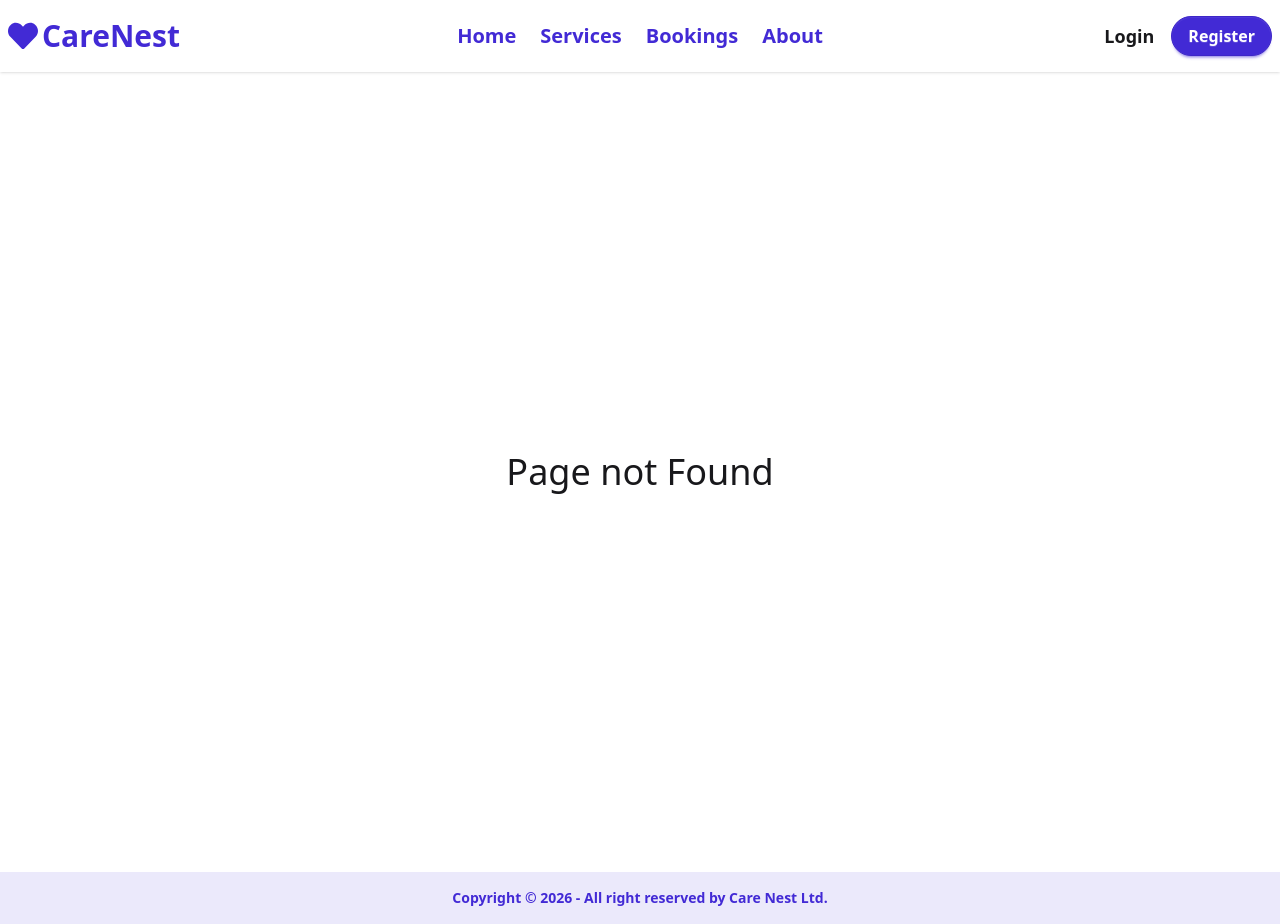
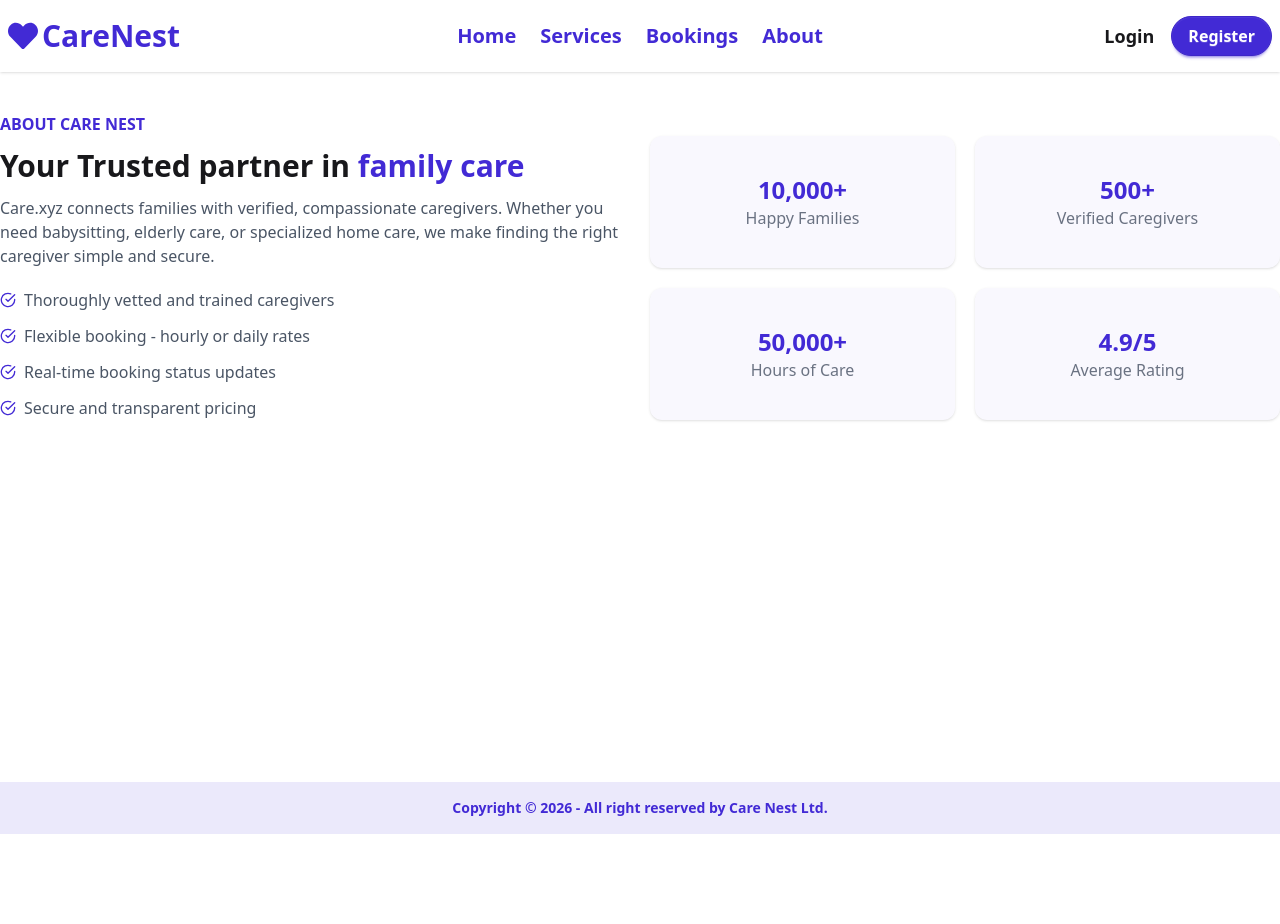
Before and after one commit to rakibhassannayem/care-nest, a Next.js app: page /about in a window 1280 px wide. Before the commit this address had no page. After the commit the page ends 834 px from the top, so only its background shows below. Built offline with nearby package versions, Linux system fonts and the light colour scheme.

Commit message:
about page

```diff
--- /dev/null
+++ b/src/app/about/page.jsx
@@ -0,0 +1,62 @@
+import { FiCheckCircle } from "react-icons/fi";
+
+const page = () => {
+  return (
+    <div className="container mx-auto my-10">
+      <p className="text-primary font-bold">ABOUT CARE NEST</p>
+
+      <div className="flex flex-col sm:flex-row gap-5">
+        <div className="flex-1">
+          <h2 className="text-3xl font-bold my-3">
+            Your Trusted partner in{" "}
+            <span className="text-primary">family care</span>
+          </h2>
+          <p className="text-gray-600">
+            Care.xyz connects families with verified, compassionate caregivers.
+            Whether you need babysitting, elderly care, or specialized home
+            care, we make finding the right caregiver simple and secure.
+          </p>
+
+          <div className="mt-5 space-y-3 text-gray-600">
+            <div className="flex items-center gap-2">
+              <FiCheckCircle className="text-primary" />
+              <p className="">Thoroughly vetted and trained caregivers</p>
+            </div>
+            <div className="flex items-center gap-2">
+              <FiCheckCircle className="text-primary" />
+              <p className="">Flexible booking - hourly or daily rates</p>
+            </div>
+            <div className="flex items-center gap-2">
+              <FiCheckCircle className="text-primary" />
+              <p className="">Real-time booking status updates</p>
+            </div>
+            <div className="flex items-center gap-2">
+              <FiCheckCircle className="text-primary" />
+              <p className="">Secure and transparent pricing</p>
+            </div>
+          </div>
+        </div>
+        <div className="flex-1 grid grid-cols-2 gap-5">
+          <div className="flex flex-col items-center justify-center bg-primary/3 shadow-sm rounded-xl py-5">
+            <span className="text-primary text-2xl font-bold">10,000+</span>
+            <p className="text-gray-500">Happy Families</p>
+          </div>
+          <div className="flex flex-col items-center justify-center bg-primary/3 shadow-sm rounded-xl py-5">
+            <span className="text-primary text-2xl font-bold">500+</span>
+            <p className="text-gray-500">Verified Caregivers</p>
+          </div>
+          <div className="flex flex-col items-center justify-center bg-primary/3 shadow-sm rounded-xl py-5">
+            <span className="text-primary text-2xl font-bold">50,000+</span>
+            <p className="text-gray-500">Hours of Care</p>
+          </div>
+          <div className="flex flex-col items-center justify-center bg-primary/3 shadow-sm rounded-xl py-5">
+            <span className="text-primary text-2xl font-bold">4.9/5</span>
+            <p className="text-gray-500">Average Rating</p>
+          </div>
+        </div>
+      </div>
+    </div>
+  );
+};
+
+export default page;
--- a/src/app/login/page.jsx
+++ b/src/app/login/page.jsx
@@ -1,10 +1,22 @@
-import React from 'react';
+import Logo from "@/components/shared/Logo";
+import React from "react";
 
 const LoginPage = () => {
   return (
-    <div>
-      Login
-    </div>
+    <fieldset className="container mx-auto fieldset bg-base-200 border-base-300 rounded-box w-xs border p-4 mt-10">
+      <div className="mx-auto text-2xl font-bold">
+        <Logo />
+        Login
+      </div>
+
+      <label className="label">Email</label>
+      <input type="email" className="input" placeholder="Email" />
+
+      <label className="label">Password</label>
+      <input type="password" className="input" placeholder="Password" />
+
+      <button className="btn btn-neutral mt-4">Login</button>
+    </fieldset>
   );
 };
 
--- a/src/app/services/[id]/page.jsx
+++ b/src/app/services/[id]/page.jsx
@@ -1,6 +1,7 @@
 import { FaArrowLeftLong } from "react-icons/fa6";
 import { IoMdCheckmarkCircleOutline } from "react-icons/io";
 import services from "@/data/services.json";
+import Link from "next/link";
 
 const ServiceDetails = async ({ params }) => {
   const { id: param } = await params;
@@ -8,19 +9,26 @@ const ServiceDetails = async ({ params }) => {
   console.log(service);
   const { id, image, title, description, hourlyRate, dailyRate, includings } =
     service || {};
-  service;
+
   return (
-    <div className="bg-primary/6 pb-20">
+    <div className="bg-primary/3 pb-20">
       <div className="container mx-auto pt-10">
-        <div className="flex items-center gap-2 cursor-pointer hover:-translate-x-1 transition hover:text-primary text-lg w-fit font-medium">
+        <Link
+          href="/services"
+          className="flex items-center gap-2 cursor-pointer hover:-translate-x-1 transition hover:text-primary text-lg w-fit font-medium"
+        >
           <FaArrowLeftLong />
           Back
-        </div>
+        </Link>
       </div>
 
-      <div className="container mx-auto mt-5 flex flex-col lg:flex-row gap-5">
+      <div className="container mx-auto mt-5 flex flex-col lg:flex-row gap-12">
         <div className="space-y-3 flex-1">
-          <img src={image} alt="" className="w-150 rounded-2xl" />
+          <img
+            src={image}
+            alt=""
+            className="h-90 w-full object-cover rounded-2xl"
+          />
           <h2 className="text-4xl font-bold">{title}</h2>
           <p className="text-gray-600 text-lg">{description}</p>
         </div>
@@ -41,10 +49,13 @@ const ServiceDetails = async ({ params }) => {
             </span>
           </div>
 
-          <p className="text-xl font-bold mt-10 mb-2">What&apos;s Included</p>
+          <p className="text-xl font-bold mt-5 mb-2">What&apos;s Included</p>
           <ul>
             {includings.map((i, ind) => (
-              <li key={ind} className="flex gap-2 items-center text-xl text-gray-500">
+              <li
+                key={ind}
+                className="flex gap-2 items-center text-xl text-gray-500"
+              >
                 <span className="text-primary">
                   <IoMdCheckmarkCircleOutline />
                 </span>
@@ -53,7 +64,9 @@ const ServiceDetails = async ({ params }) => {
             ))}
           </ul>
 
-          <button className="btn btn-primary text-white w-full mt-5 text-xl py-6">Book Now</button>
+          <button className="btn btn-primary text-white w-full mt-10 text-xl py-6 rounded-xl">
+            Book Now
+          </button>
         </div>
       </div>
     </div>
--- a/src/app/services/page.jsx
+++ b/src/app/services/page.jsx
@@ -11,7 +11,7 @@ const ServicesPage = () => {
           specialized professionals ready to help.
         </p>
       </div>
-      <div className="container mx-auto mt-10 grid md:grid-cols-2 lg:grid-cols-3 gap-4">
+      <div className="container mx-auto my-10 grid md:grid-cols-2 lg:grid-cols-3 gap-4">
         {services.map((service) => (
           <ServiceCard key={service.id} service={service} />
         ))}
```
